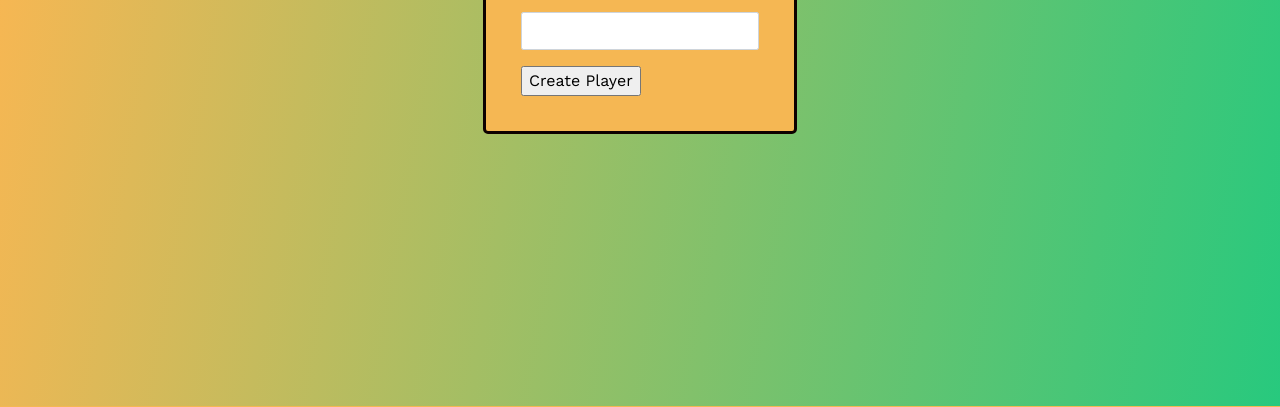
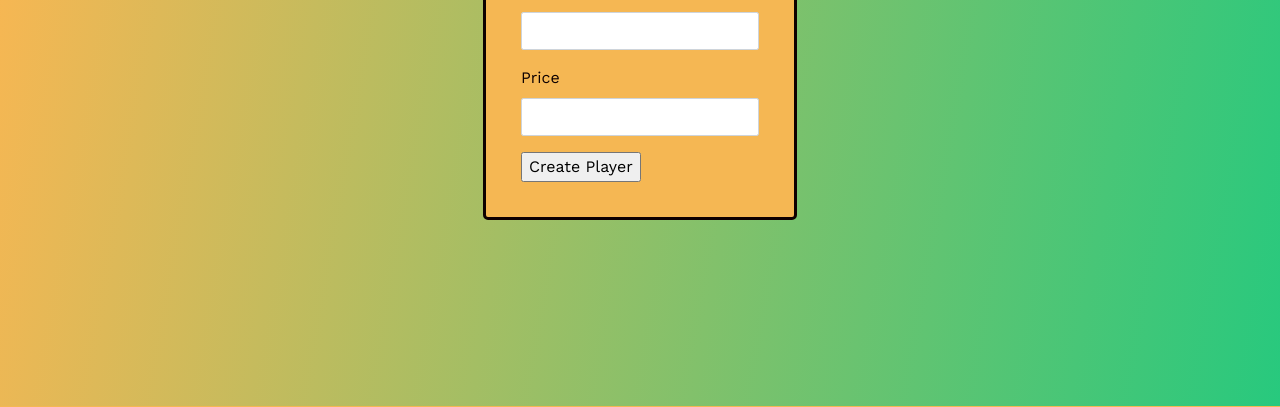
Before and after one commit to Alexandre-Girou/BORED_GAMES, a Rails app: page /players/new in a window 1280 px wide. Shown: the part 334-741 px from the top of the page. Run offline with Rails 7, Linux system fonts and the light colour scheme; style sheets or scripts are compiled from the project's sources; some libraries are stand-ins or nearby versions.

Commit message:
Ok sisi la famille

```diff
--- a/app/views/players/new.html.erb
+++ b/app/views/players/new.html.erb
@@ -3,6 +3,7 @@
     <%= simple_form_for @player do |f| %>
       <%= f.input :category, collection: ["Video-Games", "Card-Games", "Board-Games", "Role-Playing-Games"] %>
       <%= f.input :nickname %>
+      <%= f.input :price %>
       <%= f.submit %>
     <% end %>
   </div>
```
